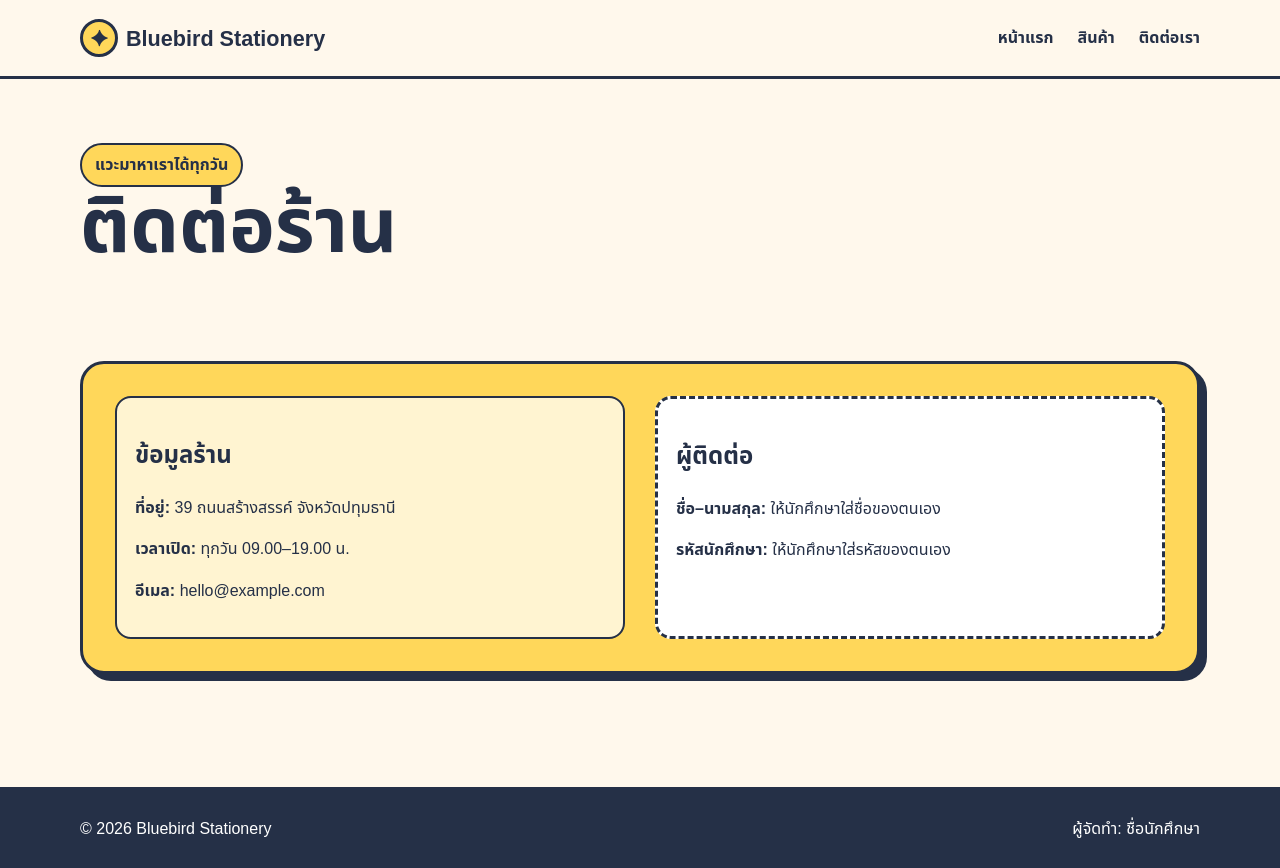
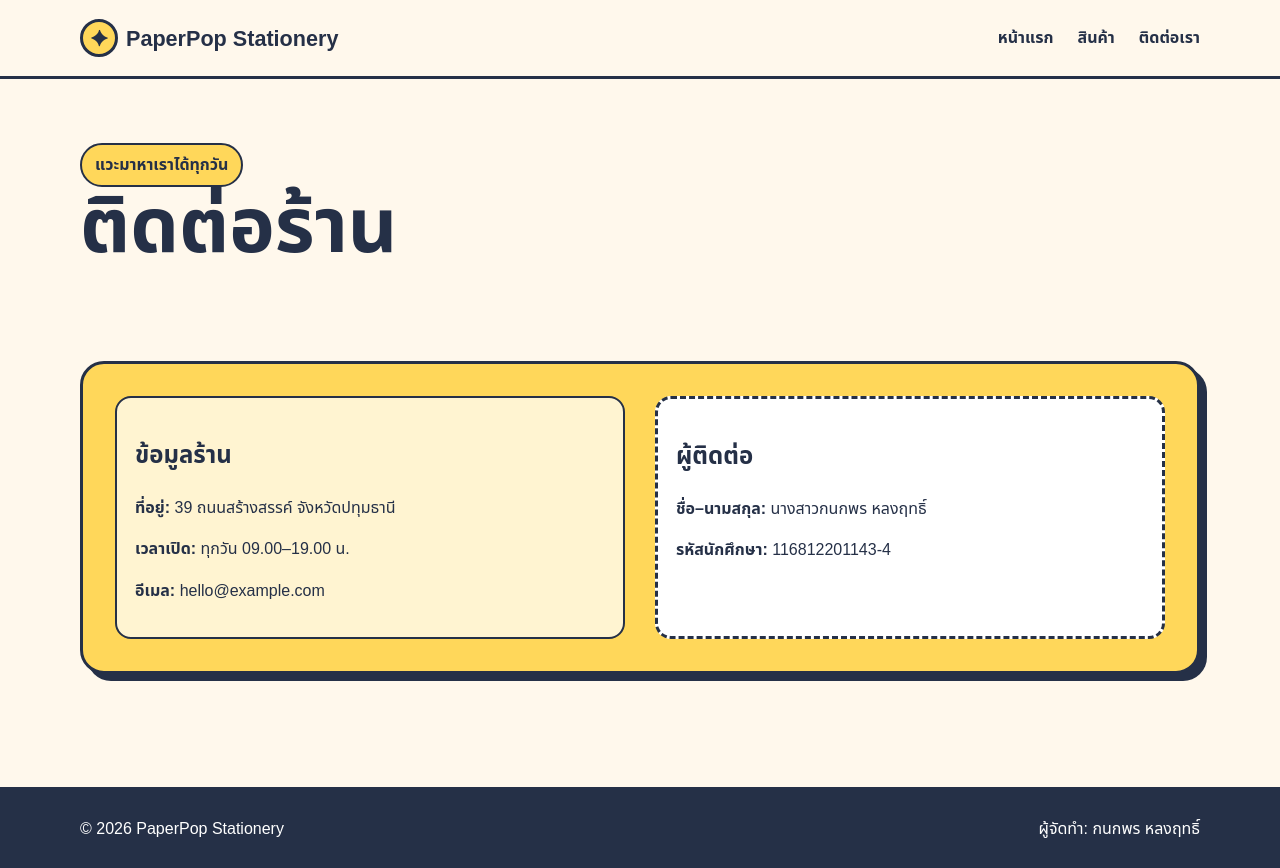
Before and after one commit to kanokpronhlongrit21/PaperPop-Stationery, a plain HTML site: page contact.html in a window 1280 px wide. Drawn offline with Linux system fonts and the light colour scheme.

Commit message:
Update contact.html

```diff
--- a/contact.html
+++ b/contact.html
@@ -1,8 +1,8 @@
 <!doctype html>
-<html lang="th">
-<head><meta charset="utf-8"><meta name="viewport" content="width=device-width,initial-scale=1"><title>ติดต่อ | Bluebird Stationery</title><link rel="stylesheet" href="assets/style.css"></head>
+<html lang="th"><head><meta charset="utf-8"><meta name="viewport" content="width=device-width,initial-scale=1"><title>ติดต่อ | Bluebird Stationery</title><link rel="stylesheet" href="assets/style.css"></head>
 <body>
-<header class="site-header"><nav class="nav container"><a class="brand" href="home.html"><span class="brand-mark">✦</span>Bluebird Stationery</a><div class="nav-links"><a href="home.html">หน้าแรก</a><a href="shop.html">สินค้า</a><a href="contacts.html">ติดต่อเรา</a></div></nav></header>
-<main><section class="page-head"><div class="container"><span class="eyebrow">แวะมาหาเราได้ทุกวัน</span><h1>ติดต่อร้าน</h1></div></section><section class="section"><div class="container contact-box"><section><h2>ข้อมูลร้าน</h2><p><strong>ที่อยู่:</strong> 39 ถนนสร้างสรรค์ จังหวัดปทุมธานี</p><p><strong>เวลาเปิด:</strong> ทุกวัน 09.00–19.00 น.</p><p><strong>อีเมล:</strong> hello@example.com</p></section><section class="student-placeholder"><h2>ผู้ติดต่อ</h2><p><strong>ชื่อ–นามสกุล:</strong> ให้นักศึกษาใส่ชื่อของตนเอง</p><p><strong>รหัสนักศึกษา:</strong> ให้นักศึกษาใส่รหัสของตนเอง</p></section></div></section></main>
-<footer class="site-footer"><div class="container footer-row"><p>© 2026 Bluebird Stationery</p><p>ผู้จัดทำ: ชื่อนักศึกษา</p></div></footer>
+<header class="site-header"><nav class="nav container"><a class="brand" href="home.html"><span class="brand-mark">✦</span>PaperPop Stationery</a><div class="nav-links"><a href="home.html">หน้าแรก</a><a href="shop.html">สินค้า</a><a href="contacts.html">ติดต่อเรา</a></div></nav></header>
+<main><section class="page-head"><div class="container"><span class="eyebrow">แวะมาหาเราได้ทุกวัน</span><h1>ติดต่อร้าน</h1></div></section><section class="section"><div class="container contact-box"><section><h2>ข้อมูลร้าน</h2><p><strong>ที่อยู่:</strong> 39 ถนนสร้างสรรค์ จังหวัดปทุมธานี</p><p><strong>เวลาเปิด:</strong> ทุกวัน 09.00–19.00 น.</p><p><strong>อีเมล:</strong> hello@example.com</p></section><section class="student-placeholder"><h2>ผู้ติดต่อ</h2><p><strong>ชื่อ–นามสกุล:</strong> นางสาวกนกพร หลงฤทธิ์</p><p><strong>รหัสนักศึกษา:</strong> 116812201143-4</p></section></div></section></main>
+<footer class="site-footer"><div class="container footer-row"><p>© 2026 PaperPop Stationery</p><p>ผู้จัดทำ: กนกพร หลงฤทธิ์</p></div></footer>
+
 </body></html>
```
